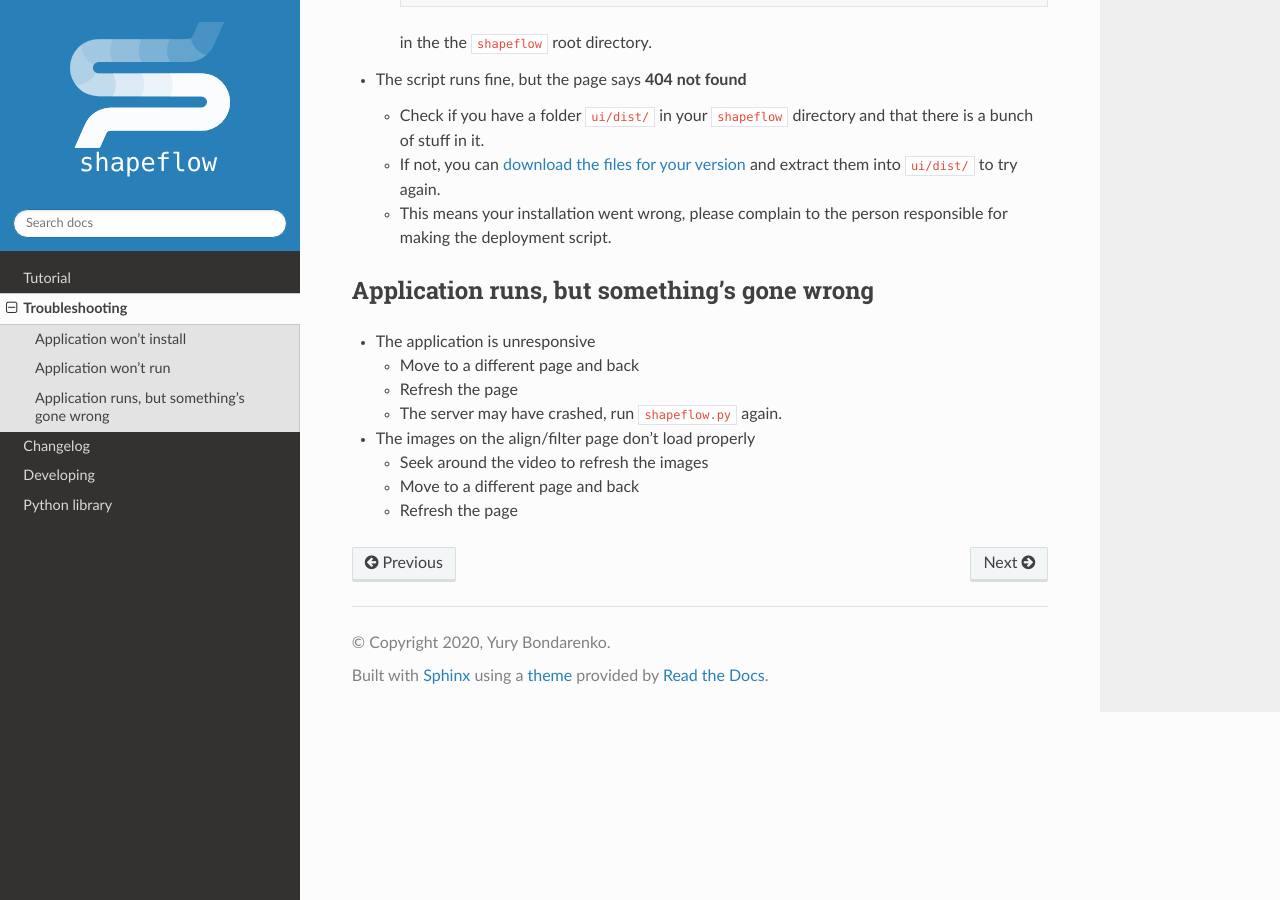
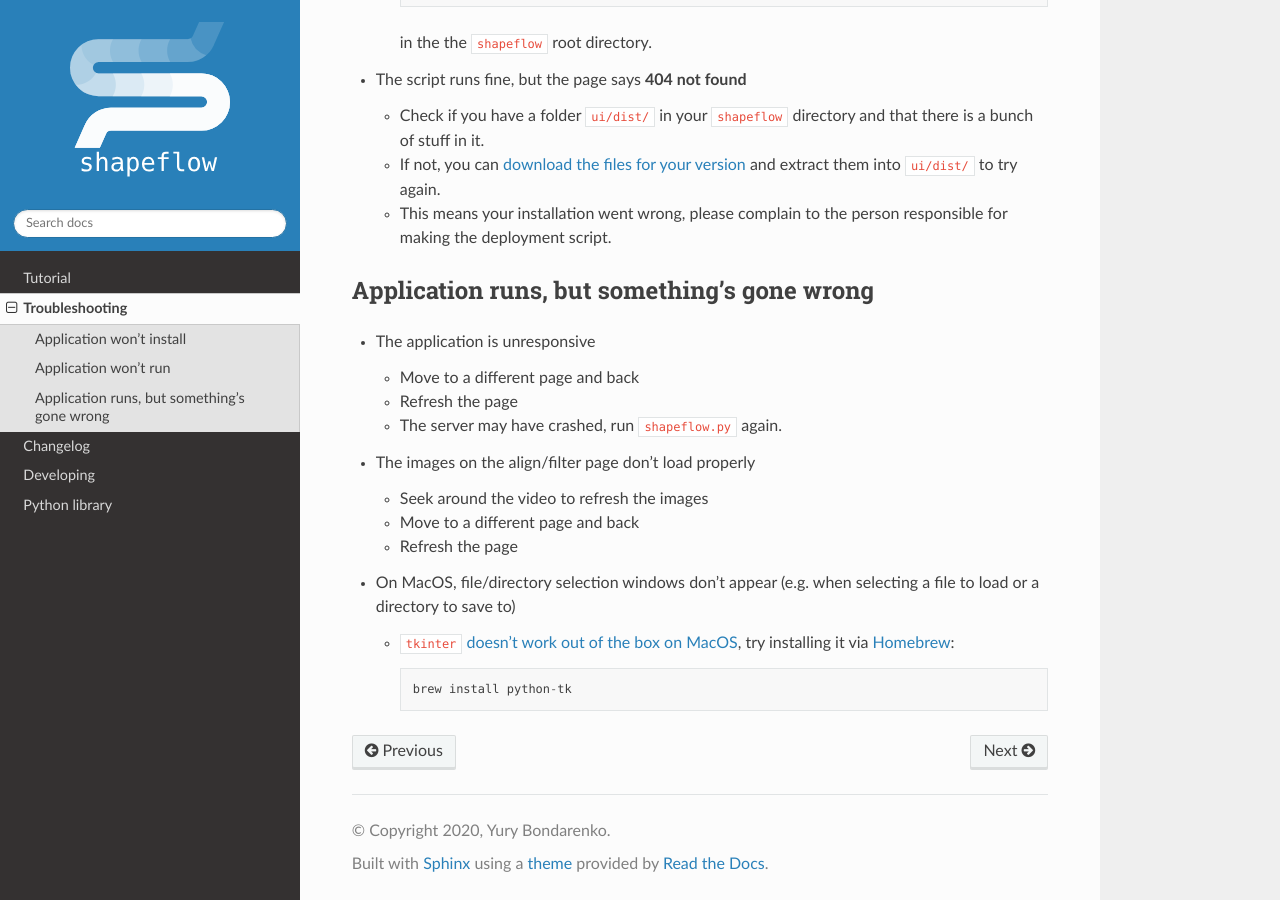
Before and after one commit to ybnd/shapeflow, a Sphinx documentation site: the page built from docs/source/troubleshooting.rst, in a window 1280 px wide and 900 px high, scrolled down 1726 px. Built offline with Sphinx 7.4.7 and the Read the Docs theme 2.0.0, drawn with Linux system fonts in a browser that asks for light colours.

Commit message:
Document Homebrew tkinter install

```diff
--- a/docs/source/troubleshooting.rst
+++ b/docs/source/troubleshooting.rst
@@ -117,8 +117,15 @@ Application runs, but something’s gone wrong
 
   * Refresh the page
 
+* On MacOS, file/directory selection windows don't appear (e.g. when selecting a file to load or a directory to save to)
+
+  * ``tkinter`` `doesn't work out of the box on MacOS <tk_macos_>`_, try installing it via `Homebrew <brew_>`_::
+
+        brew install python-tk
 
 .. _shapeflow-releases: https://github.com/ybnd/shapeflow/releases
 .. _add-path-win10: https://www.architectryan.com/2018/03/17/add-to-the-path-on-windows-10/
 .. _cairo: https://www.cairographics.org/manual/
 .. _cairo-windows: https://github.com/preshing/cairo-windows
+.. _tk_macos: https://www.python.org/download/mac/tcltk/
+.. _brew: https://brew.sh/
```
